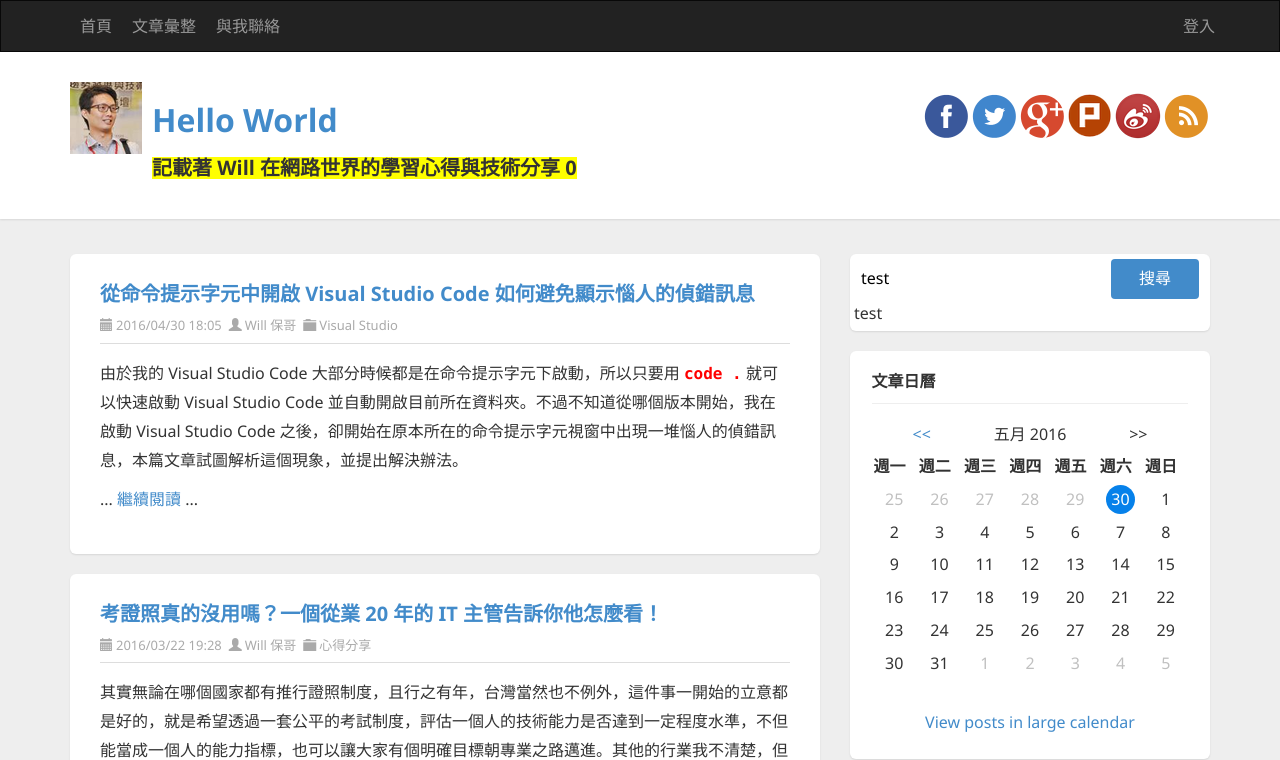
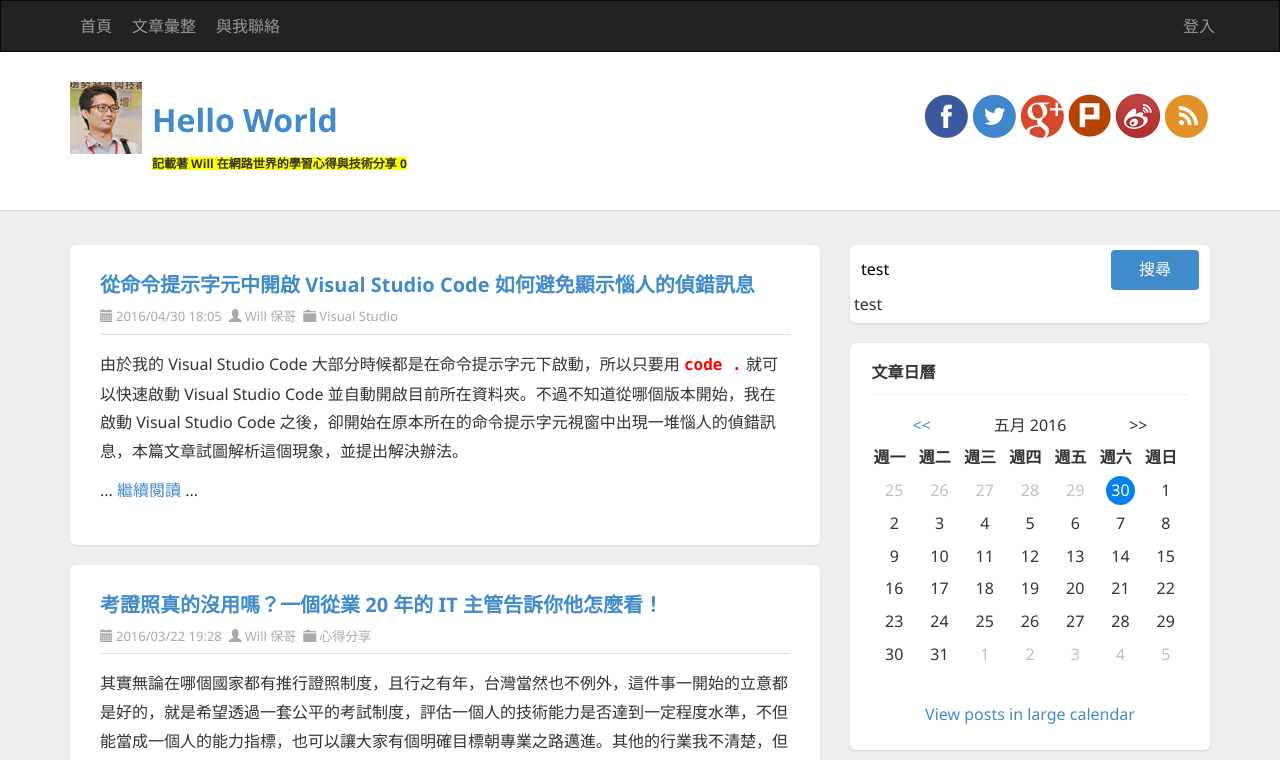
Before and after one commit to coolrare/CTBCAngular4Demo, an Angular app: page / in a window 1280 px wide. Shown: the top 760 px of the page. Built offline with nearby package versions, Linux system fonts and the light colour scheme.

Commit message:
示範 class.className 與 style.styleName 的用法

```diff
--- a/src/app/header/header.component.html
+++ b/src/app/header/header.component.html
@@ -33,7 +33,7 @@
                     {{ sitename }}
                   </a>
                 </h1>
-                <h3 [ngClass]="subtitleClass()">記載著 Will 在網路世界的學習心得與技術分享 {{ counter }}</h3>
+                <h3 [class.highlight]="isHighlight()" [style.font-size]="(12+counter)+'px'">記載著 Will 在網路世界的學習心得與技術分享 {{ counter }}</h3>
             </div>
 
             <div id="social-icons" class="pull-right social-icon">
```
